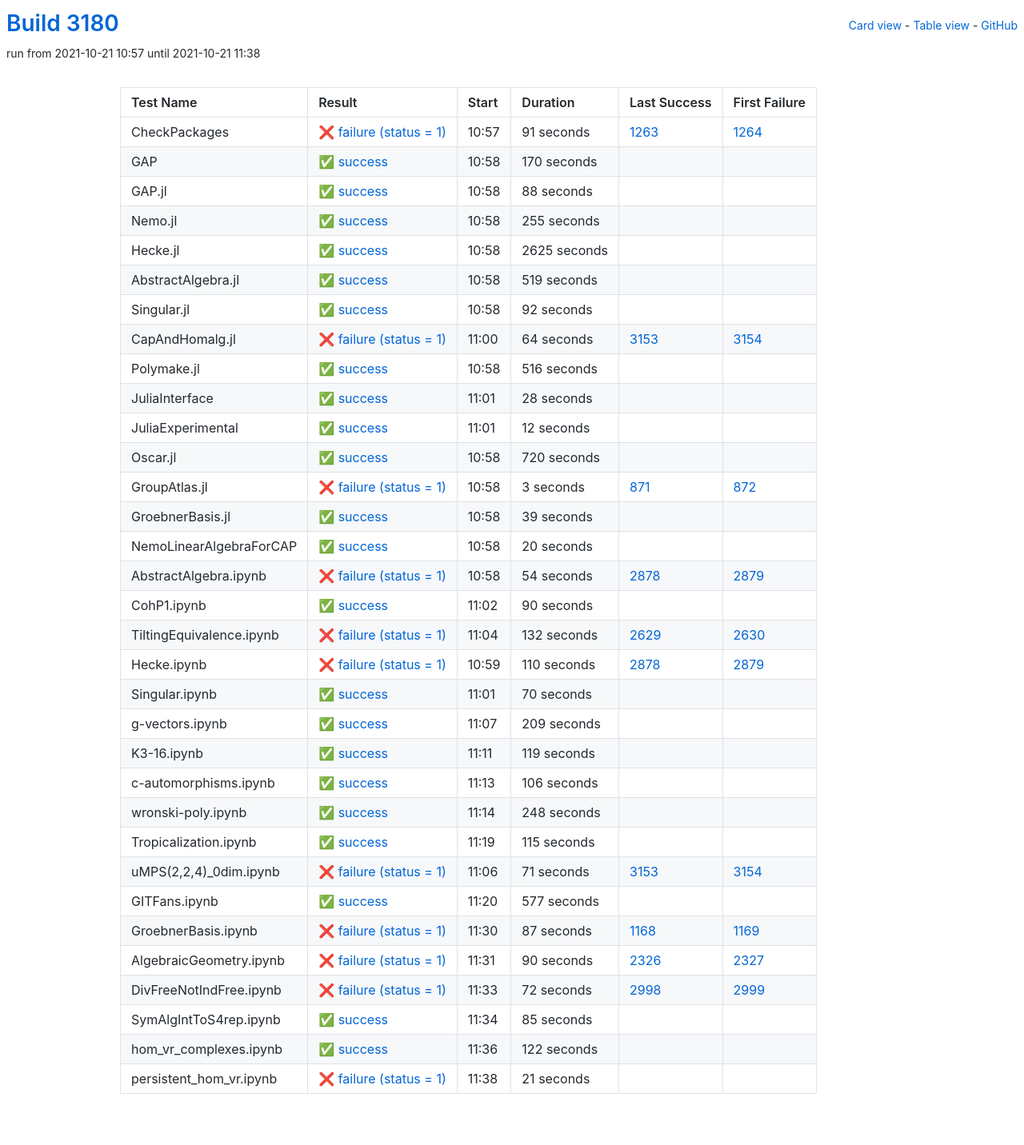
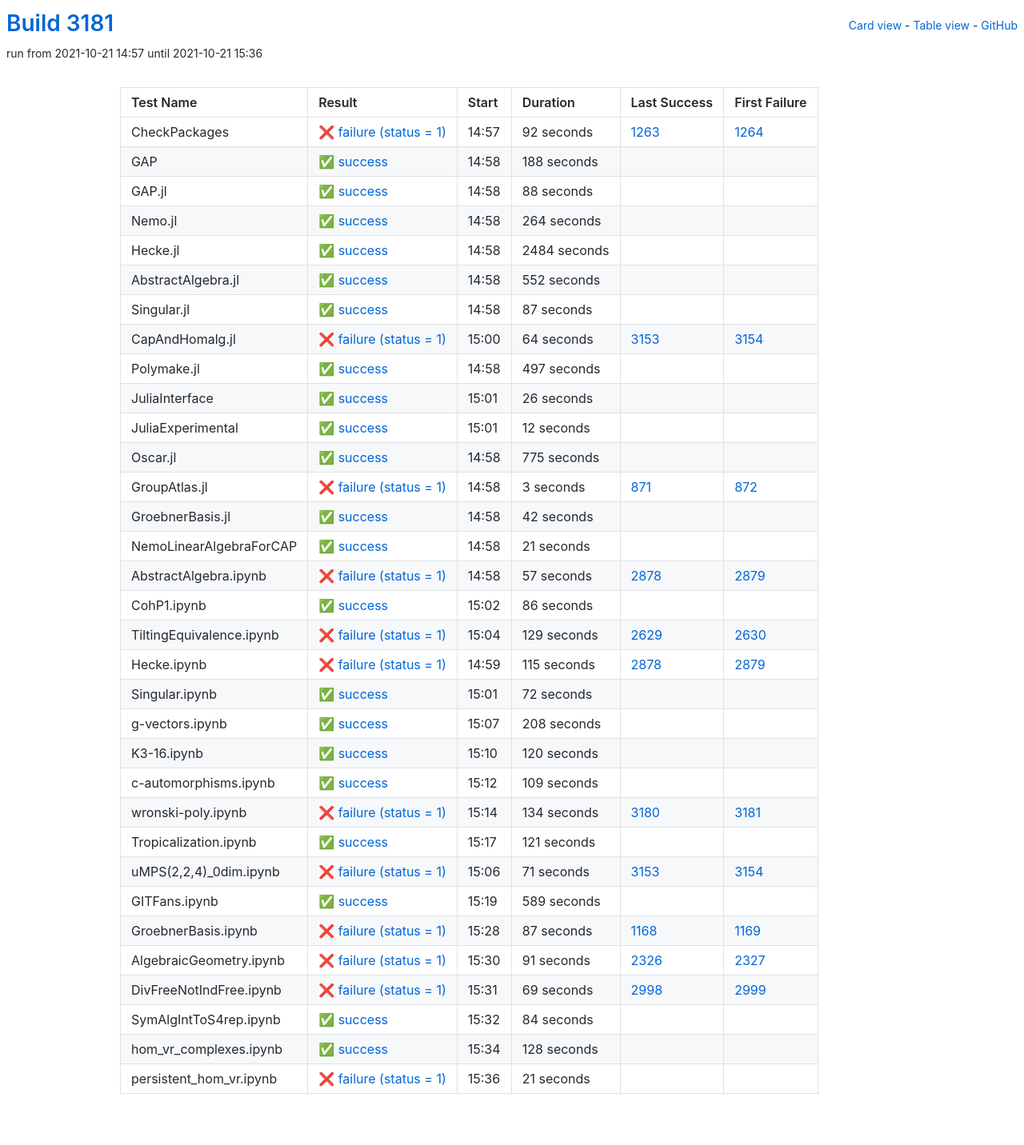
Before and after one commit to oscar-system/oscar-ci-status-stable, a Jekyll site: the page built from table.html, in a window 1280 px wide. Shown: the whole page at 80% size. Built offline with Jekyll 4.4.1, drawn with Linux system fonts in a browser that asks for light colours.

Commit message:
Build #3181

```diff
--- a/_data/ci.yml
+++ b/_data/ci.yml
@@ -1,6 +1,6 @@
 ---
-build: 3180
-build_url: https://oscarci.mathematik.uni-kl.de/job/oscar-stable/3180/
+build: 3181
+build_url: https://oscarci.mathematik.uni-kl.de/job/oscar-stable/3181/
 job: oscar-stable
 organization: oscar-system
 repo: oscar-ci-status-stable
@@ -8,32 +8,32 @@ repourl: https://github.com/oscar-system/oscar-ci-status-stable
 tests:
 - name: CheckPackages
   id: checkpackages
-  log: https://oscarci.mathematik.uni-kl.de/job/oscar-stable/3180/artifact/logs/build-3180/CheckPackages.log
-  start: 2021-10-21 10:57
+  log: https://oscarci.mathematik.uni-kl.de/job/oscar-stable/3181/artifact/logs/build-3181/CheckPackages.log
+  start: 2021-10-21 14:57
   success: false
   exitcode: 1
   status: failure
-  duration: 91
+  duration: 92
   last_success: 1263
   last_success_url: https://oscarci.mathematik.uni-kl.de/job/oscar-stable/1263/
   first_failure: 1264
   first_failure_url: https://oscarci.mathematik.uni-kl.de/job/oscar-stable/1264/
 - name: GAP
   id: gap
-  log: https://oscarci.mathematik.uni-kl.de/job/oscar-stable/3180/artifact/logs/build-3180/GAP.log
-  start: 2021-10-21 10:58
+  log: https://oscarci.mathematik.uni-kl.de/job/oscar-stable/3181/artifact/logs/build-3181/GAP.log
+  start: 2021-10-21 14:58
   success: true
   exitcode: 0
   status: success
-  duration: 170
+  duration: 188
   last_success: false
   last_success_url:
   first_failure: false
   first_failure_url:
 - name: GAP.jl
   id: gap-jl
-  log: https://oscarci.mathematik.uni-kl.de/job/oscar-stable/3180/artifact/logs/build-3180/GAP.jl.log
-  start: 2021-10-21 10:58
+  log: https://oscarci.mathematik.uni-kl.de/job/oscar-stable/3181/artifact/logs/build-3181/GAP.jl.log
+  start: 2021-10-21 14:58
   success: true
   exitcode: 0
   status: success
@@ -44,56 +44,56 @@ tests:
   first_failure_url:
 - name: Nemo.jl
   id: nemo-jl
-  log: https://oscarci.mathematik.uni-kl.de/job/oscar-stable/3180/artifact/logs/build-3180/Nemo.jl.log
-  start: 2021-10-21 10:58
+  log: https://oscarci.mathematik.uni-kl.de/job/oscar-stable/3181/artifact/logs/build-3181/Nemo.jl.log
+  start: 2021-10-21 14:58
   success: true
   exitcode: 0
   status: success
-  duration: 255
+  duration: 264
   last_success: false
   last_success_url:
   first_failure: false
   first_failure_url:
 - name: Hecke.jl
   id: hecke-jl
-  log: https://oscarci.mathematik.uni-kl.de/job/oscar-stable/3180/artifact/logs/build-3180/Hecke.jl.log
-  start: 2021-10-21 10:58
+  log: https://oscarci.mathematik.uni-kl.de/job/oscar-stable/3181/artifact/logs/build-3181/Hecke.jl.log
+  start: 2021-10-21 14:58
   success: true
   exitcode: 0
   status: success
-  duration: 2625
+  duration: 2484
   last_success: false
   last_success_url:
   first_failure: false
   first_failure_url:
 - name: AbstractAlgebra.jl
   id: abstractalgebra-jl
-  log: https://oscarci.mathematik.uni-kl.de/job/oscar-stable/3180/artifact/logs/build-3180/AbstractAlgebra.jl.log
-  start: 2021-10-21 10:58
+  log: https://oscarci.mathematik.uni-kl.de/job/oscar-stable/3181/artifact/logs/build-3181/AbstractAlgebra.jl.log
+  start: 2021-10-21 14:58
   success: true
   exitcode: 0
   status: success
-  duration: 519
+  duration: 552
   last_success: false
   last_success_url:
   first_failure: false
   first_failure_url:
 - name: Singular.jl
   id: singular-jl
-  log: https://oscarci.mathematik.uni-kl.de/job/oscar-stable/3180/artifact/logs/build-3180/Singular.jl.log
-  start: 2021-10-21 10:58
+  log: https://oscarci.mathematik.uni-kl.de/job/oscar-stable/3181/artifact/logs/build-3181/Singular.jl.log
+  start: 2021-10-21 14:58
   success: true
   exitcode: 0
   status: success
-  duration: 92
+  duration: 87
   last_success: false
   last_success_url:
   first_failure: false
   first_failure_url:
 - name: CapAndHomalg.jl
   id: capandhomalg-jl
-  log: https://oscarci.mathematik.uni-kl.de/job/oscar-stable/3180/artifact/logs/build-3180/CapAndHomalg.jl.log
-  start: 2021-10-21 11:00
+  log: https://oscarci.mathematik.uni-kl.de/job/oscar-stable/3181/artifact/logs/build-3181/CapAndHomalg.jl.log
+  start: 2021-10-21 15:00
   success: false
   exitcode: 1
   status: failure
@@ -104,32 +104,32 @@ tests:
   first_failure_url: https://oscarci.mathematik.uni-kl.de/job/oscar-stable/3154/
 - name: Polymake.jl
   id: polymake-jl
-  log: https://oscarci.mathematik.uni-kl.de/job/oscar-stable/3180/artifact/logs/build-3180/Polymake.jl.log
-  start: 2021-10-21 10:58
+  log: https://oscarci.mathematik.uni-kl.de/job/oscar-stable/3181/artifact/logs/build-3181/Polymake.jl.log
+  start: 2021-10-21 14:58
   success: true
   exitcode: 0
   status: success
-  duration: 516
+  duration: 497
   last_success: false
   last_success_url:
   first_failure: false
   first_failure_url:
 - name: JuliaInterface
   id: juliainterface
-  log: https://oscarci.mathematik.uni-kl.de/job/oscar-stable/3180/artifact/logs/build-3180/JuliaInterface.log
-  start: 2021-10-21 11:01
+  log: https://oscarci.mathematik.uni-kl.de/job/oscar-stable/3181/artifact/logs/build-3181/JuliaInterface.log
+  start: 2021-10-21 15:01
   success: true
   exitcode: 0
   status: success
-  duration: 28
+  duration: 26
   last_success: false
   last_success_url:
   first_failure: false
   first_failure_url:
 - name: JuliaExperimental
   id: juliaexperimental
-  log: https://oscarci.mathematik.uni-kl.de/job/oscar-stable/3180/artifact/logs/build-3180/JuliaExperimental.log
-  start: 2021-10-21 11:01
+  log: https://oscarci.mathematik.uni-kl.de/job/oscar-stable/3181/artifact/logs/build-3181/JuliaExperimental.log
+  start: 2021-10-21 15:01
   success: true
   exitcode: 0
   status: success
@@ -140,20 +140,20 @@ tests:
   first_failure_url:
 - name: Oscar.jl
   id: oscar-jl
-  log: https://oscarci.mathematik.uni-kl.de/job/oscar-stable/3180/artifact/logs/build-3180/Oscar.jl.log
-  start: 2021-10-21 10:58
+  log: https://oscarci.mathematik.uni-kl.de/job/oscar-stable/3181/artifact/logs/build-3181/Oscar.jl.log
+  start: 2021-10-21 14:58
   success: true
   exitcode: 0
   status: success
-  duration: 720
+  duration: 775
   last_success: false
   last_success_url:
   first_failure: false
   first_failure_url:
 - name: GroupAtlas.jl
   id: groupatlas-jl
-  log: https://oscarci.mathematik.uni-kl.de/job/oscar-stable/3180/artifact/logs/build-3180/GroupAtlas.jl.log
-  start: 2021-10-21 10:58
+  log: https://oscarci.mathematik.uni-kl.de/job/oscar-stable/3181/artifact/logs/build-3181/GroupAtlas.jl.log
+  start: 2021-10-21 14:58
   success: false
   exitcode: 1
   status: failure
@@ -164,152 +164,152 @@ tests:
   first_failure_url: https://oscarci.mathematik.uni-kl.de/job/oscar-stable/872/
 - name: GroebnerBasis.jl
   id: groebnerbasis-jl
-  log: https://oscarci.mathematik.uni-kl.de/job/oscar-stable/3180/artifact/logs/build-3180/GroebnerBasis.jl.log
-  start: 2021-10-21 10:58
+  log: https://oscarci.mathematik.uni-kl.de/job/oscar-stable/3181/artifact/logs/build-3181/GroebnerBasis.jl.log
+  start: 2021-10-21 14:58
   success: true
   exitcode: 0
   status: success
-  duration: 39
+  duration: 42
   last_success: false
   last_success_url:
   first_failure: false
   first_failure_url:
 - name: NemoLinearAlgebraForCAP
   id: nemolinearalgebraforcap
-  log: https://oscarci.mathematik.uni-kl.de/job/oscar-stable/3180/artifact/logs/build-3180/NemoLinearAlgebraForCAP.log
-  start: 2021-10-21 10:58
+  log: https://oscarci.mathematik.uni-kl.de/job/oscar-stable/3181/artifact/logs/build-3181/NemoLinearAlgebraForCAP.log
+  start: 2021-10-21 14:58
   success: true
   exitcode: 0
   status: success
-  duration: 20
+  duration: 21
   last_success: false
   last_success_url:
   first_failure: false
   first_failure_url:
 - name: AbstractAlgebra.ipynb
   id: abstractalgebra-ipynb
-  log: https://oscarci.mathematik.uni-kl.de/job/oscar-stable/3180/artifact/logs/build-3180/AbstractAlgebra.ipynb.log
-  start: 2021-10-21 10:58
+  log: https://oscarci.mathematik.uni-kl.de/job/oscar-stable/3181/artifact/logs/build-3181/AbstractAlgebra.ipynb.log
+  start: 2021-10-21 14:58
   success: false
   exitcode: 1
   status: failure
-  duration: 54
+  duration: 57
   last_success: 2878
   last_success_url: https://oscarci.mathematik.uni-kl.de/job/oscar-stable/2878/
   first_failure: 2879
   first_failure_url: https://oscarci.mathematik.uni-kl.de/job/oscar-stable/2879/
 - name: CohP1.ipynb
   id: cohp1-ipynb
-  log: https://oscarci.mathematik.uni-kl.de/job/oscar-stable/3180/artifact/logs/build-3180/CohP1.ipynb.log
-  start: 2021-10-21 11:02
+  log: https://oscarci.mathematik.uni-kl.de/job/oscar-stable/3181/artifact/logs/build-3181/CohP1.ipynb.log
+  start: 2021-10-21 15:02
   success: true
   exitcode: 0
   status: success
-  duration: 90
+  duration: 86
   last_success: false
   last_success_url:
   first_failure: false
   first_failure_url:
 - name: TiltingEquivalence.ipynb
   id: tiltingequivalence-ipynb
-  log: https://oscarci.mathematik.uni-kl.de/job/oscar-stable/3180/artifact/logs/build-3180/TiltingEquivalence.ipynb.log
-  start: 2021-10-21 11:04
+  log: https://oscarci.mathematik.uni-kl.de/job/oscar-stable/3181/artifact/logs/build-3181/TiltingEquivalence.ipynb.log
+  start: 2021-10-21 15:04
   success: false
   exitcode: 1
   status: failure
-  duration: 132
+  duration: 129
   last_success: 2629
   last_success_url: https://oscarci.mathematik.uni-kl.de/job/oscar-stable/2629/
   first_failure: 2630
   first_failure_url: https://oscarci.mathematik.uni-kl.de/job/oscar-stable/2630/
 - name: Hecke.ipynb
   id: hecke-ipynb
-  log: https://oscarci.mathematik.uni-kl.de/job/oscar-stable/3180/artifact/logs/build-3180/Hecke.ipynb.log
-  start: 2021-10-21 10:59
+  log: https://oscarci.mathematik.uni-kl.de/job/oscar-stable/3181/artifact/logs/build-3181/Hecke.ipynb.log
+  start: 2021-10-21 14:59
   success: false
   exitcode: 1
   status: failure
-  duration: 110
+  duration: 115
   last_success: 2878
   last_success_url: https://oscarci.mathematik.uni-kl.de/job/oscar-stable/2878/
   first_failure: 2879
   first_failure_url: https://oscarci.mathematik.uni-kl.de/job/oscar-stable/2879/
 - name: Singular.ipynb
   id: singular-ipynb
-  log: https://oscarci.mathematik.uni-kl.de/job/oscar-stable/3180/artifact/logs/build-3180/Singular.ipynb.log
-  start: 2021-10-21 11:01
+  log: https://oscarci.mathematik.uni-kl.de/job/oscar-stable/3181/artifact/logs/build-3181/Singular.ipynb.log
+  start: 2021-10-21 15:01
   success: true
   exitcode: 0
   status: success
-  duration: 70
+  duration: 72
   last_success: false
   last_success_url:
   first_failure: false
   first_failure_url:
 - name: g-vectors.ipynb
   id: g-vectors-ipynb
-  log: https://oscarci.mathematik.uni-kl.de/job/oscar-stable/3180/artifact/logs/build-3180/g-vectors.ipynb.log
-  start: 2021-10-21 11:07
+  log: https://oscarci.mathematik.uni-kl.de/job/oscar-stable/3181/artifact/logs/build-3181/g-vectors.ipynb.log
+  start: 2021-10-21 15:07
   success: true
   exitcode: 0
   status: success
-  duration: 209
+  duration: 208
   last_success: false
   last_success_url:
   first_failure: false
   first_failure_url:
 - name: K3-16.ipynb
   id: k3-16-ipynb
-  log: https://oscarci.mathematik.uni-kl.de/job/oscar-stable/3180/artifact/logs/build-3180/K3-16.ipynb.log
-  start: 2021-10-21 11:11
+  log: https://oscarci.mathematik.uni-kl.de/job/oscar-stable/3181/artifact/logs/build-3181/K3-16.ipynb.log
+  start: 2021-10-21 15:10
   success: true
   exitcode: 0
   status: success
-  duration: 119
+  duration: 120
   last_success: false
   last_success_url:
   first_failure: false
   first_failure_url:
 - name: c-automorphisms.ipynb
   id: c-automorphisms-ipynb
-  log: https://oscarci.mathematik.uni-kl.de/job/oscar-stable/3180/artifact/logs/build-3180/c-automorphisms.ipynb.log
-  start: 2021-10-21 11:13
+  log: https://oscarci.mathematik.uni-kl.de/job/oscar-stable/3181/artifact/logs/build-3181/c-automorphisms.ipynb.log
+  start: 2021-10-21 15:12
   success: true
   exitcode: 0
   status: success
-  duration: 106
+  duration: 109
   last_success: false
   last_success_url:
   first_failure: false
   first_failure_url:
 - name: wronski-poly.ipynb
   id: wronski-poly-ipynb
-  log: https://oscarci.mathematik.uni-kl.de/job/oscar-stable/3180/artifact/logs/build-3180/wronski-poly.ipynb.log
-  start: 2021-10-21 11:14
+  log: https://oscarci.mathematik.uni-kl.de/job/oscar-stable/3181/artifact/logs/build-3181/wronski-poly.ipynb.log
+  start: 2021-10-21 15:14
+  success: false
+  exitcode: 1
+  status: failure
+  duration: 134
+  last_success: 3180
+  last_success_url: https://oscarci.mathematik.uni-kl.de/job/oscar-stable/3180/
+  first_failure: 3181
+  first_failure_url: https://oscarci.mathematik.uni-kl.de/job/oscar-stable/3181/
+- name: Tropicalization.ipynb
+  id: tropicalization-ipynb
+  log: https://oscarci.mathematik.uni-kl.de/job/oscar-stable/3181/artifact/logs/build-3181/Tropicalization.ipynb.log
+  start: 2021-10-21 15:17
   success: true
   exitcode: 0
   status: success
-  duration: 248
-  last_success: false
-  last_success_url:
-  first_failure: false
-  first_failure_url:
-- name: Tropicalization.ipynb
-  id: tropicalization-ipynb
-  log: https://oscarci.mathematik.uni-kl.de/job/oscar-stable/3180/artifact/logs/build-3180/Tropicalization.ipynb.log
-  start: 2021-10-21 11:19
-  success: true
-  exitcode: 0
-  status: success
-  duration: 115
+  duration: 121
   last_success: false
   last_success_url:
   first_failure: false
   first_failure_url:
 - name: uMPS(2,2,4)_0dim.ipynb
   id: umps-2-2-4-0dim-ipynb
-  log: https://oscarci.mathematik.uni-kl.de/job/oscar-stable/3180/artifact/logs/build-3180/uMPS-2-2-4-_0dim.ipynb.log
-  start: 2021-10-21 11:06
+  log: https://oscarci.mathematik.uni-kl.de/job/oscar-stable/3181/artifact/logs/build-3181/uMPS-2-2-4-_0dim.ipynb.log
+  start: 2021-10-21 15:06
   success: false
   exitcode: 1
   status: failure
@@ -320,20 +320,20 @@ tests:
   first_failure_url: https://oscarci.mathematik.uni-kl.de/job/oscar-stable/3154/
 - name: GITFans.ipynb
   id: gitfans-ipynb
-  log: https://oscarci.mathematik.uni-kl.de/job/oscar-stable/3180/artifact/logs/build-3180/GITFans.ipynb.log
-  start: 2021-10-21 11:20
+  log: https://oscarci.mathematik.uni-kl.de/job/oscar-stable/3181/artifact/logs/build-3181/GITFans.ipynb.log
+  start: 2021-10-21 15:19
   success: true
   exitcode: 0
   status: success
-  duration: 577
+  duration: 589
   last_success: false
   last_success_url:
   first_failure: false
   first_failure_url:
 - name: GroebnerBasis.ipynb
   id: groebnerbasis-ipynb
-  log: https://oscarci.mathematik.uni-kl.de/job/oscar-stable/3180/artifact/logs/build-3180/GroebnerBasis.ipynb.log
-  start: 2021-10-21 11:30
+  log: https://oscarci.mathematik.uni-kl.de/job/oscar-stable/3181/artifact/logs/build-3181/GroebnerBasis.ipynb.log
+  start: 2021-10-21 15:28
   success: false
   exitcode: 1
   status: failure
@@ -344,56 +344,56 @@ tests:
   first_failure_url: https://oscarci.mathematik.uni-kl.de/job/oscar-stable/1169/
 - name: AlgebraicGeometry.ipynb
   id: algebraicgeometry-ipynb
-  log: https://oscarci.mathematik.uni-kl.de/job/oscar-stable/3180/artifact/logs/build-3180/AlgebraicGeometry.ipynb.log
-  start: 2021-10-21 11:31
+  log: https://oscarci.mathematik.uni-kl.de/job/oscar-stable/3181/artifact/logs/build-3181/AlgebraicGeometry.ipynb.log
+  start: 2021-10-21 15:30
   success: false
   exitcode: 1
   status: failure
-  duration: 90
+  duration: 91
   last_success: 2326
   last_success_url: https://oscarci.mathematik.uni-kl.de/job/oscar-stable/2326/
   first_failure: 2327
   first_failure_url: https://oscarci.mathematik.uni-kl.de/job/oscar-stable/2327/
 - name: DivFreeNotIndFree.ipynb
   id: divfreenotindfree-ipynb
-  log: https://oscarci.mathematik.uni-kl.de/job/oscar-stable/3180/artifact/logs/build-3180/DivFreeNotIndFree.ipynb.log
-  start: 2021-10-21 11:33
+  log: https://oscarci.mathematik.uni-kl.de/job/oscar-stable/3181/artifact/logs/build-3181/DivFreeNotIndFree.ipynb.log
+  start: 2021-10-21 15:31
   success: false
   exitcode: 1
   status: failure
-  duration: 72
+  duration: 69
   last_success: 2998
   last_success_url: https://oscarci.mathematik.uni-kl.de/job/oscar-stable/2998/
   first_failure: 2999
   first_failure_url: https://oscarci.mathematik.uni-kl.de/job/oscar-stable/2999/
 - name: SymAlgIntToS4rep.ipynb
   id: symalginttos4rep-ipynb
-  log: https://oscarci.mathematik.uni-kl.de/job/oscar-stable/3180/artifact/logs/build-3180/SymAlgIntToS4rep.ipynb.log
-  start: 2021-10-21 11:34
+  log: https://oscarci.mathematik.uni-kl.de/job/oscar-stable/3181/artifact/logs/build-3181/SymAlgIntToS4rep.ipynb.log
+  start: 2021-10-21 15:32
   success: true
   exitcode: 0
   status: success
-  duration: 85
+  duration: 84
   last_success: false
   last_success_url:
   first_failure: false
   first_failure_url:
 - name: hom_vr_complexes.ipynb
   id: hom-vr-complexes-ipynb
-  log: https://oscarci.mathematik.uni-kl.de/job/oscar-stable/3180/artifact/logs/build-3180/hom_vr_complexes.ipynb.log
-  start: 2021-10-21 11:36
+  log: https://oscarci.mathematik.uni-kl.de/job/oscar-stable/3181/artifact/logs/build-3181/hom_vr_complexes.ipynb.log
+  start: 2021-10-21 15:34
   success: true
   exitcode: 0
   status: success
-  duration: 122
+  duration: 128
   last_success: false
   last_success_url:
   first_failure: false
   first_failure_url:
 - name: persistent_hom_vr.ipynb
   id: persistent-hom-vr-ipynb
-  log: https://oscarci.mathematik.uni-kl.de/job/oscar-stable/3180/artifact/logs/build-3180/persistent_hom_vr.ipynb.log
-  start: 2021-10-21 11:38
+  log: https://oscarci.mathematik.uni-kl.de/job/oscar-stable/3181/artifact/logs/build-3181/persistent_hom_vr.ipynb.log
+  start: 2021-10-21 15:36
   success: false
   exitcode: 1
   status: failure
```
Also changed, not shown: README.md.
